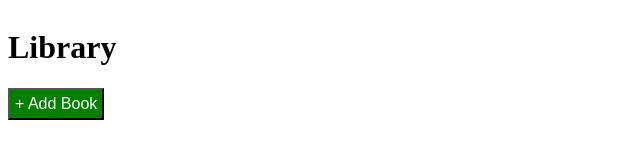
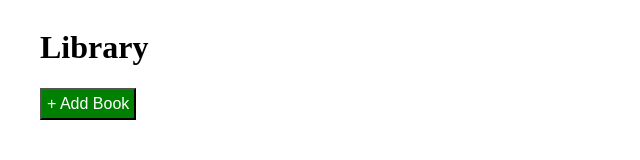
Before and after one commit to jramirezhdez02/Library, a plain HTML site: page index.html in a window 1280 px wide. Shown: the whole page, without its empty margins (0-640 px from the left). Drawn offline with Linux system fonts and the light colour scheme.

Commit message:
Fix margin

```diff
--- a/script.js
+++ b/script.js
@@ -151,6 +151,8 @@ add.addEventListener("click", () => {
 
     console.log(Library.length)
 
+
+
     //Create Form
     const formulario=document.createElement('form')
     formulario.id='nameform'
--- a/style.css
+++ b/style.css
@@ -1,7 +1,9 @@
+body{
+  margin-left: 40px;
+}
 #library{
   display: flex;
   align-items: center;
-  flex-direction: row;
   gap: 10px;
 }
 .card{
@@ -50,6 +52,3 @@
   width: 5%;
   padding: 5px;
 }
-.del{
-  margin-left:100% ;
-}
```
